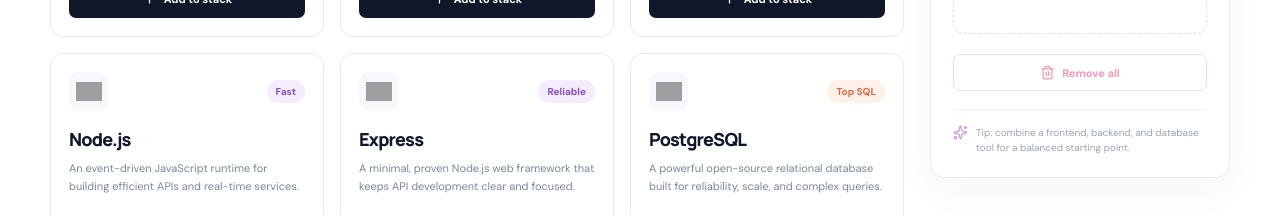
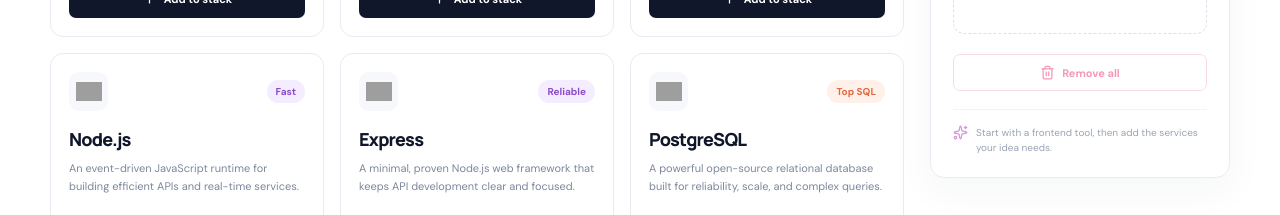
Before and after one commit to shadianoormou/Assignment-05, a React (Vite) app: page / in a window 1280 px wide. Shown: the part 1260-1475 px from the top of the page. Built offline with nearby package versions, Linux system fonts and the light colour scheme; grey boxes are pictures that could not be loaded.

Commit message:
feat: add stack balance guidance

```diff
--- a/src/main.jsx
+++ b/src/main.jsx
@@ -86,12 +86,19 @@
 }
 
 function StackPanel({ stack, onRemove, onRemoveAll }) {
+  const coreCategories = ['Frontend', 'Backend', 'Database'];
+  const missingCategories = coreCategories.filter((category) => !stack.some((item) => item.category === category));
+  const stackHealth = stack.length === 0
+    ? 'Start with a frontend tool, then add the services your idea needs.'
+    : missingCategories.length === 0
+      ? 'Balanced foundation: your stack covers the three core layers.'
+      : `You are ${missingCategories.length} core layer${missingCategories.length > 1 ? 's' : ''} away from a balanced foundation.`;
   return (
     <aside className="stack-panel" aria-label="Your selected technology stack">
       <div className="stack-heading"><div><h2>Your stack</h2><p>{stack.length === 0 ? 'No technologies selected yet.' : `${stack.length} ${stack.length === 1 ? 'technology' : 'technologies'} selected`}</p></div><span className="stack-count">{String(stack.length).padStart(2, '0')}</span></div>
       {stack.length === 0 ? <div className="empty-stack"><div className="empty-icon"><Plus size={19} /></div><p>Your stack is empty.</p><span>Add tools from the library to start shaping your next build.</span></div> : <div className="stack-items">{stack.map((item) => <div className="stack-item" key={item.id}><TechnologyIcon technology={item} /><div><strong>{item.name}</strong><small>{item.category}</small></div><button className="remove-item" aria-label={`Remove ${item.name}`} onClick={() => onRemove(item)}><X size={16} /></button></div>)}</div>}
       <button className="remove-all" onClick={onRemoveAll} disabled={stack.length === 0}><Trash2 size={15} /> Remove all</button>
-      <div className="stack-tip"><Sparkles size={15} /><span>Tip: combine a frontend, backend, and database tool for a balanced starting point.</span></div>
+      <div className="stack-tip" aria-live="polite"><Sparkles size={15} /><span>{stackHealth}</span></div>
     </aside>
   );
 }
```
